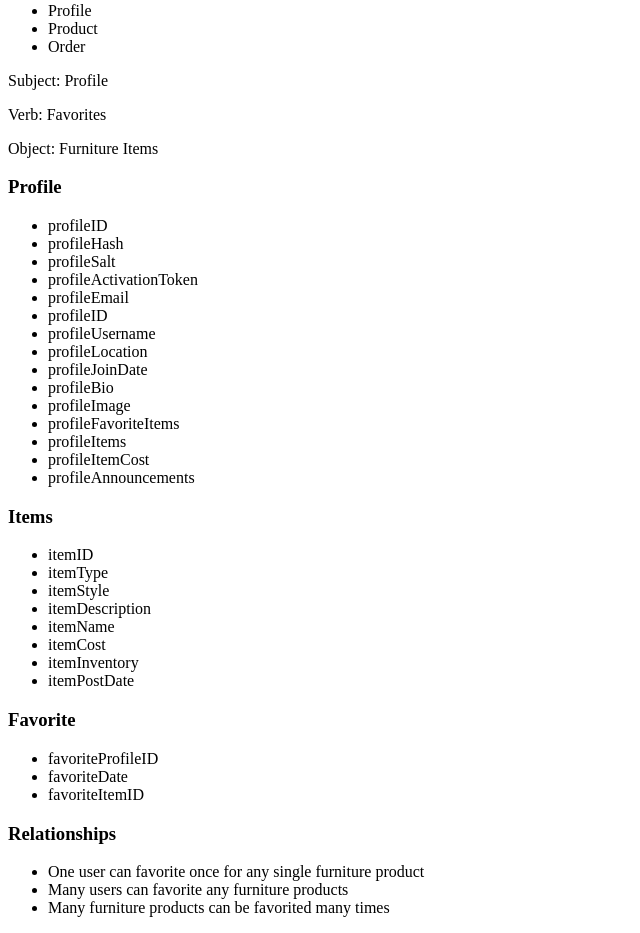
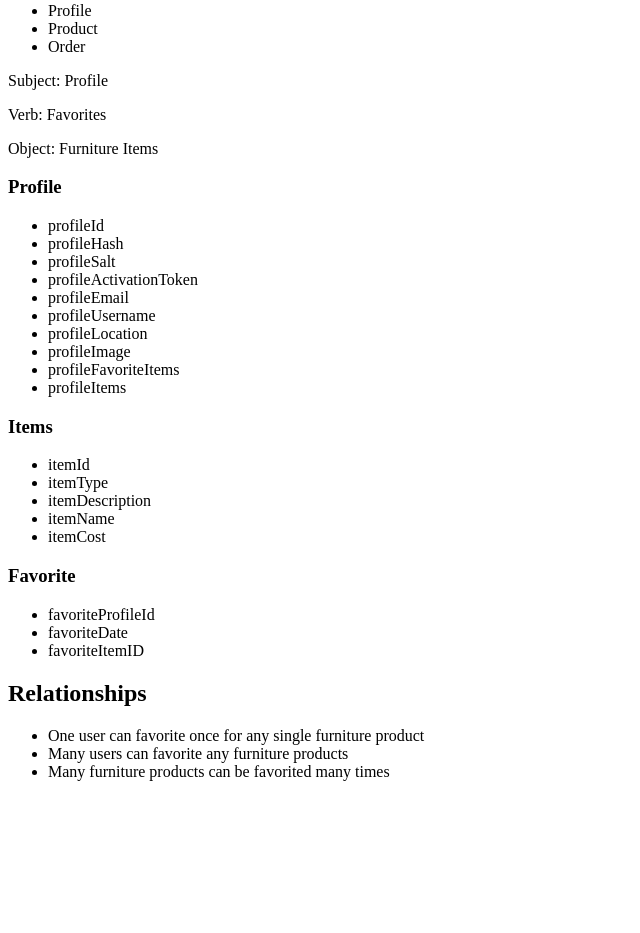
Before and after one commit to shihlinlu/data-design, a PHP site: page /conceptual-model.php in a window 1280 px wide. Shown: the part 166-1099 px from the top of the page, without its empty margins (0-640 px from the left). After the commit the page ends 947 px from the top, so only its background shows below. Run offline with PHP 8.4, Linux system fonts and the light colour scheme.

Commit message:
updated persona, use case, and conceptual model

```diff
--- a/epic/conceptual-model.php
+++ b/epic/conceptual-model.php
@@ -22,42 +22,34 @@
 			<p>Object: Furniture Items</p>
 			<h3>Profile</h3>
 			<ul>
-				<li>profileID</li>
+				<li>profileId</li>
 				<li>profileHash</li>
 				<li>profileSalt</li>
 				<li>profileActivationToken</li>
 				<li>profileEmail</li>
-				<li>profileID</li>
 				<li>profileUsername</li>
 				<li>profileLocation</li>
-				<li>profileJoinDate</li>
-				<li>profileBio</li>
 				<li>profileImage</li>
 				<li>profileFavoriteItems</li>
 				<li>profileItems</li>
-				<li>profileItemCost</li>
-				<li>profileAnnouncements</li>
 			</ul>
 			<h3>Items</h3>
 			<ul>
-				<li>itemID</li>
+				<li>itemId</li>
 				<li>itemType</li>
-				<li>itemStyle</li>
 				<li>itemDescription</li>
 				<li>itemName</li>
 				<li>itemCost</li>
-				<li>itemInventory</li>
-				<li>itemPostDate</li>
 			</ul>
 			<h3>Favorite</h3>
 			<ul>
-				<li>favoriteProfileID</li>
+				<li>favoriteProfileId</li>
 				<li>favoriteDate</li>
 				<li>favoriteItemID</li>
 			</ul>
 
 
-			<h3>Relationships</h3>
+			<h2>Relationships</h2>
 			<ul>
 				<li>One user can favorite once for any single furniture product</li>
 				<li>Many users can favorite any furniture products</li>
--- a/epic/persona.php
+++ b/epic/persona.php
@@ -29,7 +29,7 @@
 				Nancy has a busy work schedule and is meticulous about being efficient with all tasks and projects. If a team member wants to discuss about ergonomics of a Herman Miller office chair (and discuss how Contempo Design can create an even better chair) she will gladly set up a meeting; otherwise, a meeting about discussing fabric patterns will be directed to Slack. Nancy enjoys Pinterest and seeks ideas from the latest user-curated furniture boards, but does not spend more than 1 hour a day choosing products that fit similar company design standards.
 			</p>
 			<h3>Frustrations and Needs:</h3>
-			<p>Nancy needs to create furniture collections for three major groups of people: 1) future customers to get inspiration for whole-room furniture setups and 2) investors so that they can assess the product traction and company growth. Since Nancy is a key decision maker for designing upcoming furniture products, she works closely with a data analyst to see the products that customers are viewing and purchasing. They also send extensively detailed customer feedback surveys. An additional metric that would be useful is being able to track products that customers like, but do not have immediate plans of purchasing. This will also allow Nancy and the rest of the Contempo Design team to view most popular items from furniture collections.</p>
+			<p>Nancy needs to create furniture collections for three major groups of people: 1) future customers to get inspiration for whole-room furniture setups, 2) investors so that they can assess the product traction and company growth, and 3) the in-house manufacturer department. Since Nancy is a key decision maker for designing upcoming furniture products, she works closely with a data analyst to see the products that customers are viewing and purchasing. They also send extensively detailed customer feedback surveys. An additional metric that would be useful is being able to track products that customers like, but do not have immediate plans of purchasing. This will also allow Nancy and the rest of the Contempo Design team to view most popular items from furniture collections.</p>
 			<h3>Goals:</h3>
 			<ol>
 				<li>In less than 1 minute from login, obtain the ability to easily "favorite" individual or groups of furniture products.</li>
```
